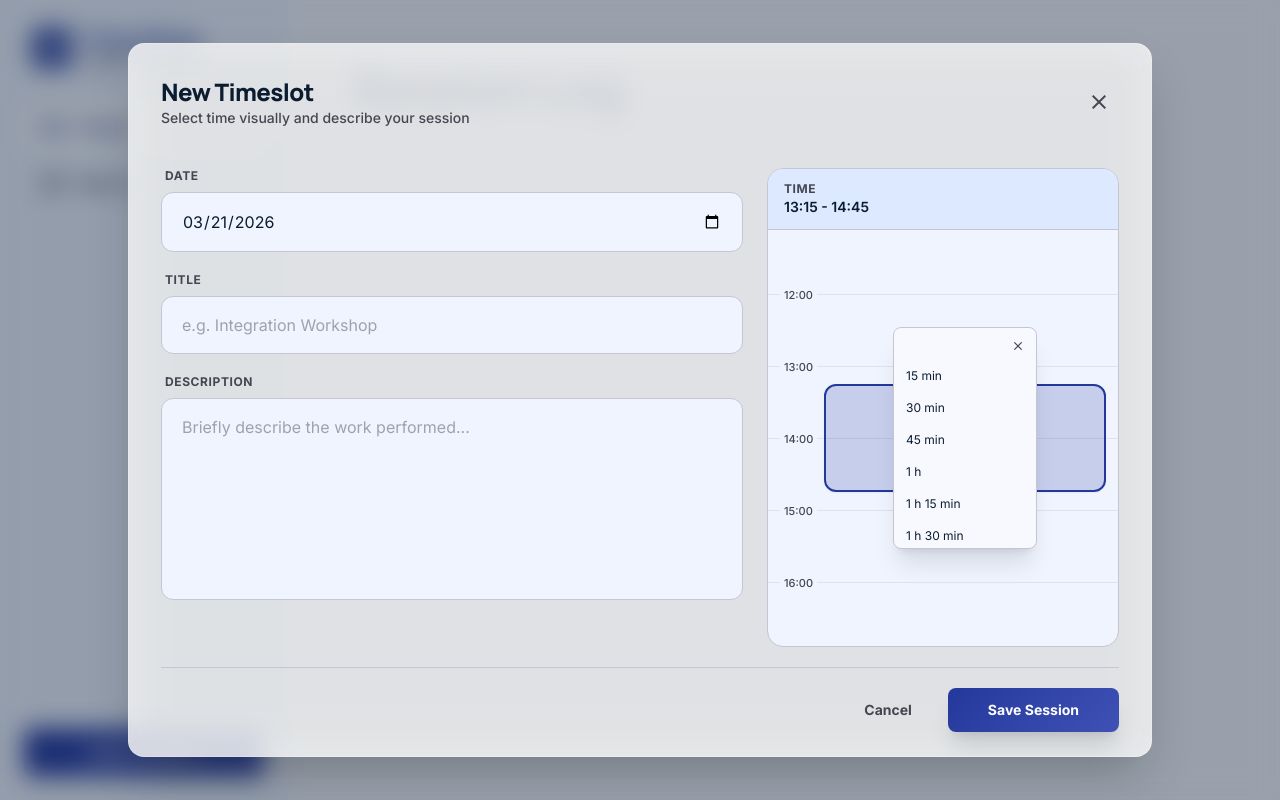
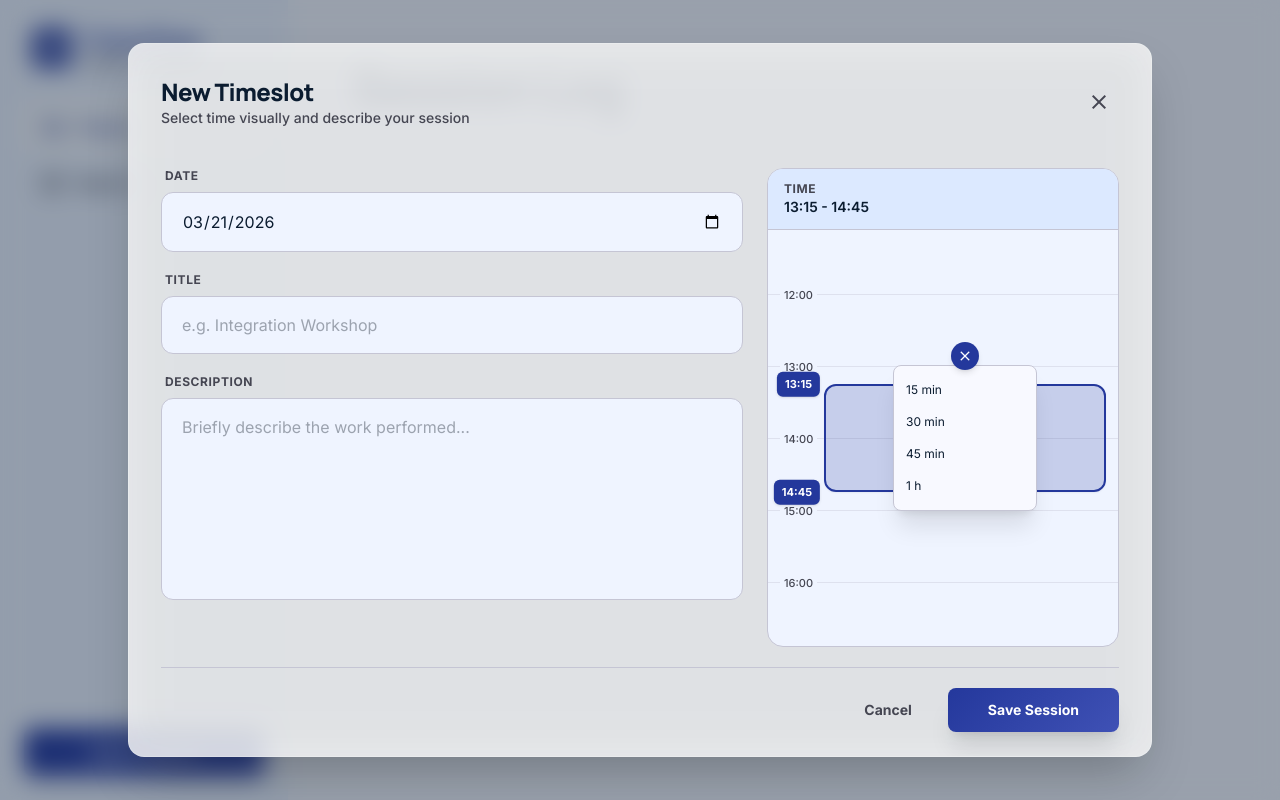
Before and after one commit to robin-hart/tutor-tracker, a Vue app in the folder frontend/: page /timeslots/edit in a window 1280 px wide. Both pictures are taken after a click on the button "Edit". Built offline with nearby package versions, Linux system fonts and the light colour scheme; no server answers.

Commit message:
feat: enhance DayTimelineSelector with improved duration badge positioning and scrollbar styling

```diff
--- a/frontend/src/components/DayTimelineSelector.vue
+++ b/frontend/src/components/DayTimelineSelector.vue
@@ -22,7 +22,7 @@
         >
           <span
             class="absolute left-3 bg-surface-container-low px-1 text-[11px] font-medium text-on-surface-variant"
-            :style="{ top: hour === dayStartHour ? '2px' : '-8px' }"
+            :style="{ top: hour === dayStartHour ? '2px' : hour === dayEndHour ? '-14px' : '-8px' }"
           >
             {{ String(hour).padStart(2, '0') }}:00
           </span>
@@ -57,17 +57,15 @@
             class="absolute left-1/2 top-1/2 z-20 w-36 -translate-x-1/2 -translate-y-1/2 rounded-lg border border-outline-variant bg-surface shadow-xl"
             @mousedown.stop
           >
-            <div class="flex items-center justify-end px-2 pt-2">
             <button
               type="button"
-                class="inline-flex h-5 w-5 items-center justify-center rounded-full text-on-surface-variant hover:bg-surface-container-low"
+              class="absolute -top-6 left-1/2 inline-flex h-7 w-7 -translate-x-1/2 items-center justify-center rounded-full border border-primary/50 bg-primary text-white shadow-md hover:bg-primary-container"
               aria-label="Close duration selector"
               @click.stop="showDurationMenu = false"
             >
-                <span class="material-symbols-outlined text-[14px] leading-none">close</span>
+              <span class="material-symbols-outlined text-[16px] leading-none">close</span>
             </button>
-            </div>
-            <ul class="max-h-48 overflow-y-auto py-1 timeline-scroll">
+            <ul class="max-h-36 overflow-y-auto py-2 timeline-scroll">
               <li v-for="option in durationOptions" :key="option">
                 <button
                   type="button"
@@ -79,6 +77,20 @@
               </li>
             </ul>
           </div>
+        </div>
+
+        <div
+          class="absolute left-2 rounded-md bg-primary px-2 py-1 text-[11px] font-bold text-on-primary shadow"
+          :style="startBadgeStyle"
+        >
+          {{ startTime }}
+        </div>
+
+        <div
+          class="absolute left-2 rounded-md bg-primary px-2 py-1 text-[11px] font-bold text-on-primary shadow"
+          :style="endBadgeStyle"
+        >
+          {{ endTime }}
         </div>
       </div>
     </div>
@@ -110,13 +122,14 @@ const minDuration = 15;
 const maxDuration = 6 * 60;
 const dayStartMinute = dayStartHour * 60;
 const dayEndMinute = dayEndHour * 60 - stepMinutes;
+const dayEndBoundaryMinute = dayEndHour * 60;
 
 const durationOptions = Array.from({ length: maxDuration / stepMinutes }, (_, i) => (i + 1) * stepMinutes);
 const visibleHours = Array.from({ length: dayEndHour - dayStartHour + 1 }, (_, i) => i + dayStartHour);
 const timelineHeightPx = (dayEndHour - dayStartHour) * 60 * pixelsPerMinute;
 
 const startMinutes = computed(() => parseTime(props.startTime));
-const endMinutes = computed(() => clampMinute(startMinutes.value + props.durationMinutes));
+const endMinutes = computed(() => clampEndMinute(startMinutes.value + props.durationMinutes));
 const endTime = computed(() => toTime(endMinutes.value));
 const durationLabel = computed(() => formatDuration(props.durationMinutes));
 
@@ -124,6 +137,24 @@ const selectionStyle = computed(() => ({
   top: `${minuteToPixel(startMinutes.value)}px`,
   height: `${Math.max(minDuration * pixelsPerMinute, props.durationMinutes * pixelsPerMinute)}px`,
   cursor: dragState.value.mode ? 'grabbing' : 'grab',
+}));
+
+const startBadgeStyle = computed(() => ({
+  left: '3.25rem',
+  top: `${minuteToPixel(startMinutes.value)}px`,
+  transform:
+    startMinutes.value === dayStartMinute
+      ? 'translate(-100%, 0)'
+      : 'translate(-100%, -50%)',
+}));
+
+const endBadgeStyle = computed(() => ({
+  left: '3.25rem',
+  top: `${minuteToPixel(endMinutes.value)}px`,
+  transform:
+    endMinutes.value >= dayEndBoundaryMinute
+      ? 'translate(-100%, -100%)'
+      : 'translate(-100%, -50%)',
 }));
 
 const scrollHost = ref(null);
@@ -151,6 +182,10 @@ function pixelToMinute(pixel) {
 
 function clampMinute(minute) {
   return Math.max(dayStartMinute, Math.min(dayEndMinute, minute));
+}
+
+function clampEndMinute(minute) {
+  return Math.max(dayStartMinute, Math.min(dayEndBoundaryMinute, minute));
 }
 
 function parseTime(value) {
@@ -429,6 +464,17 @@ onBeforeUnmount(() => {
   height: 0;
 }
 
+.timeline-scroll::-webkit-scrollbar-button:single-button,
+.timeline-scroll::-webkit-scrollbar-button:vertical:decrement,
+.timeline-scroll::-webkit-scrollbar-button:vertical:increment,
+.timeline-scroll::-webkit-scrollbar-button:start,
+.timeline-scroll::-webkit-scrollbar-button:end {
+  display: none;
+  width: 0;
+  height: 0;
+  background: transparent;
+}
+
 .timeline-scroll::-webkit-scrollbar-track {
   background: #dce9ff;
   border-radius: 999px;
```
Lines whose indentation alone changed are shown as unchanged.
